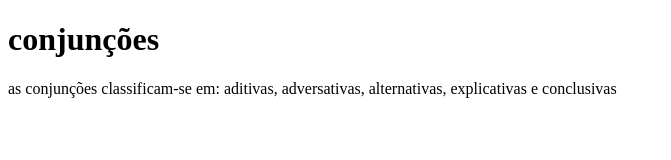
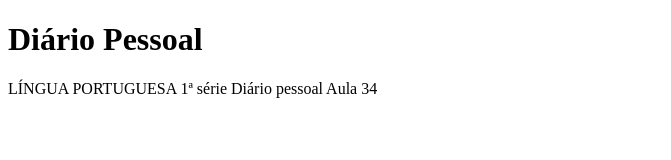
Before and after one commit to Shirleiventuri/Formadores-J-03, a plain HTML site: page index.html in a window 1280 px wide. Shown: the whole page, without its empty margins (0-671 px from the left). Drawn offline with Linux system fonts and the light colour scheme.

Commit message:
Update index.html

```diff
--- a/index.html
+++ b/index.html
@@ -5,7 +5,13 @@
       <title>Document</title>
 </head>
 <body>
-    <h1> conjunções </h1>
-<p> as conjunções classificam-se em: aditivas, adversativas, alternativas, explicativas e conclusivas </p>
+    <h1> Diário Pessoal </h1>
+<p> LÍNGUA PORTUGUESA
+
+1ª série
+Diário pessoal
+
+Aula 34
+ </p>
 </body>
 </html>
```
